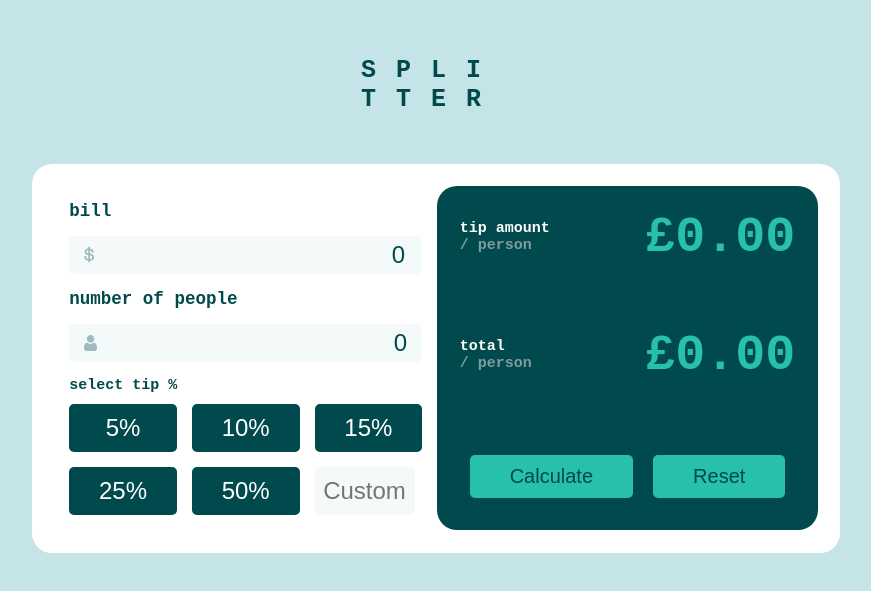
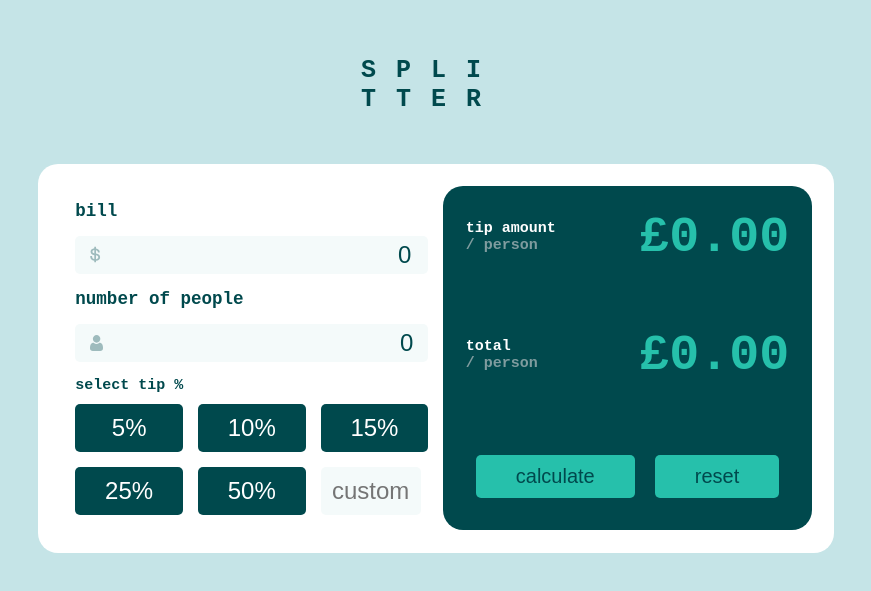
Before and after one commit to 11ma/tip-calc, a React (Create React App) app: page / in a window 1280 px wide. Shown: the part 121-712 px from the top of the page, without its empty margins (204-1075 px from the left). Built offline with nearby package versions, Linux system fonts and the light colour scheme.

Commit message:
made button and input text lowercase

```diff
--- a/src/components/Reset.js
+++ b/src/components/Reset.js
@@ -1,6 +1,6 @@
 const Reset = ({ type = "submit", onClick }) => (
   <button type={type} onClick={onClick}>
-    Reset
+    reset
   </button>
 );
 
--- a/src/components/Tip.js
+++ b/src/components/Tip.js
@@ -1,6 +1,6 @@
 import { TipContainer, Grid } from "../modules/Tip.module.scss";
 
-const Tip = ({ onClick, onChange, placeholder = "Custom" }) => (
+const Tip = ({ onClick, onChange, placeholder = "custom" }) => (
   <div className={TipContainer}>
     <h3>select tip % </h3>
     <div className={Grid}>
--- a/src/components/TipCalc.js
+++ b/src/components/TipCalc.js
@@ -97,7 +97,7 @@ const TipCalc = () => {
           />
 
           <div className={styles.ResetCalc}>
-            <button type="submit">Calculate</button>
+            <button type="submit">calculate</button>
             <Reset onClick={handleReset} />
           </div>
         </div>
```
